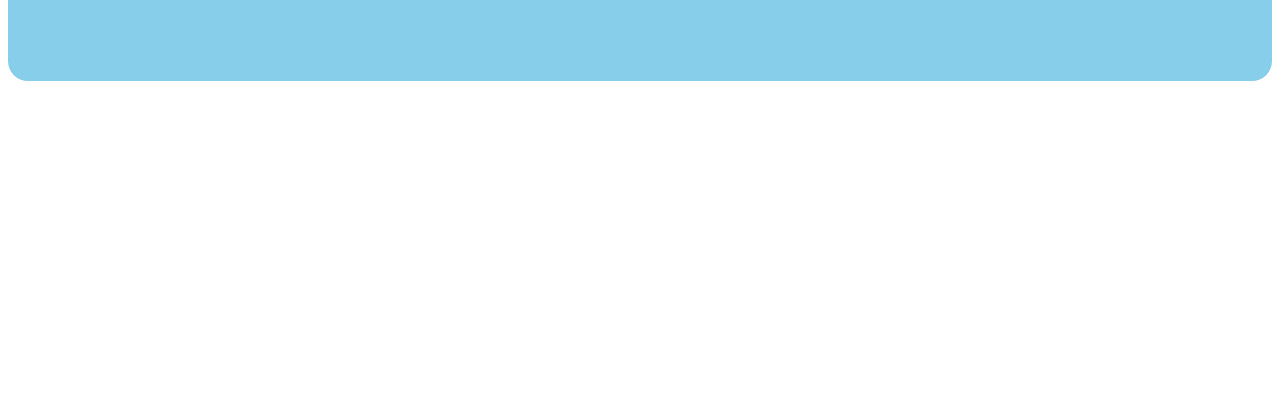
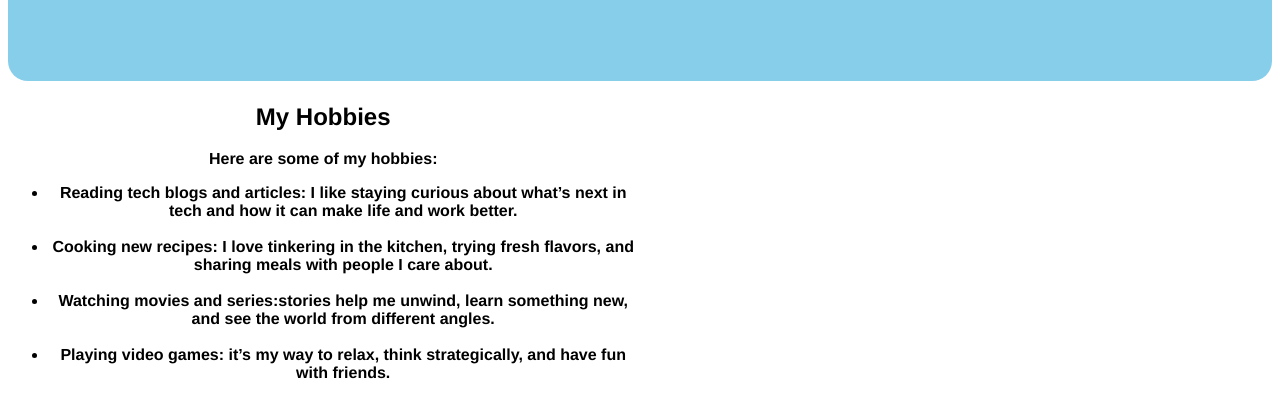
Before and after one commit to RealKingHubs/alt-css-grid-assignment, a plain HTML site: page index.html in a window 1280 px wide. Shown: the part 447-845 px from the top of the page. Before the commit the page ends 816 px from the top, so only its background shows below. Drawn offline with Linux system fonts and the light colour scheme.

Commit message:
Add hobbies section to index.html
Added a new section for hobbies with descriptions.

```diff
--- a/index.html
+++ b/index.html
@@ -25,6 +25,39 @@
         </section>
       </header>
 
+      <aside>
+        <article>
+          <!-- my hobbies-->
+          <h2>My Hobbies</h2>
+        </article>
+
+        <section class="hobbies">
+          <p>Here are some of my hobbies:</p>
+          <ul>
+            <li class="list">
+              <b>Reading tech blogs and articles:</b> I like staying curious
+              about what’s next in tech and how it can make life and work
+              better.
+            </li>
+            <br />
+            <li class="list">
+              <b>Cooking new recipes:</b> I love tinkering in the kitchen,
+              trying fresh flavors, and sharing meals with people I care about.
+            </li>
+            <br />
+            <li class="list">
+              <b>Watching movies and series:</b>stories help me unwind, learn
+              something new, and see the world from different angles.
+            </li>
+            <br />
+            <li class="list">
+              <b>Playing video games:</b> it’s my way to relax, think
+              strategically, and have fun with friends.
+            </li>
+          </ul>
+        </section>
+      </aside>
+
     </div>
   </body>
 </html>
```
